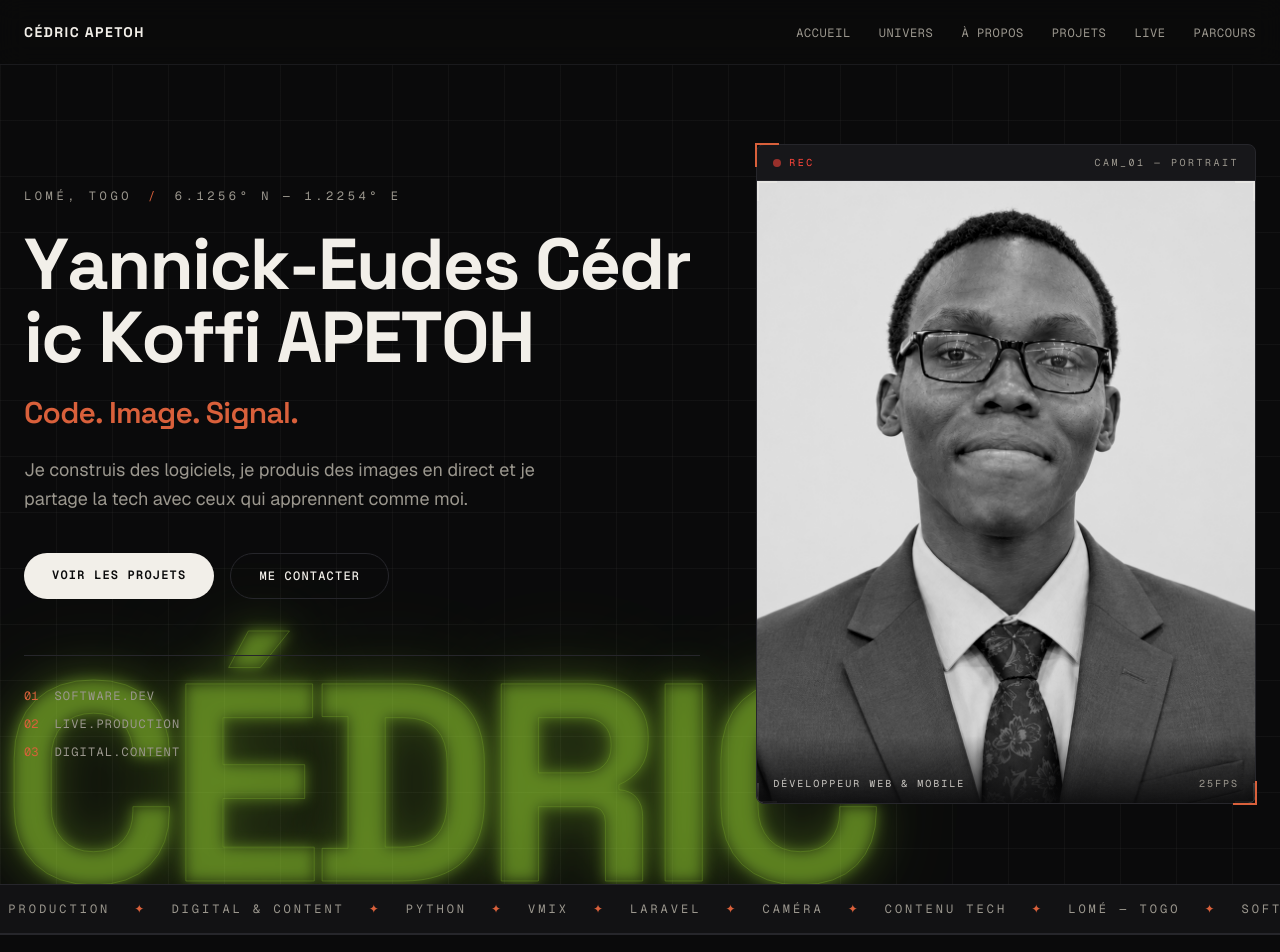
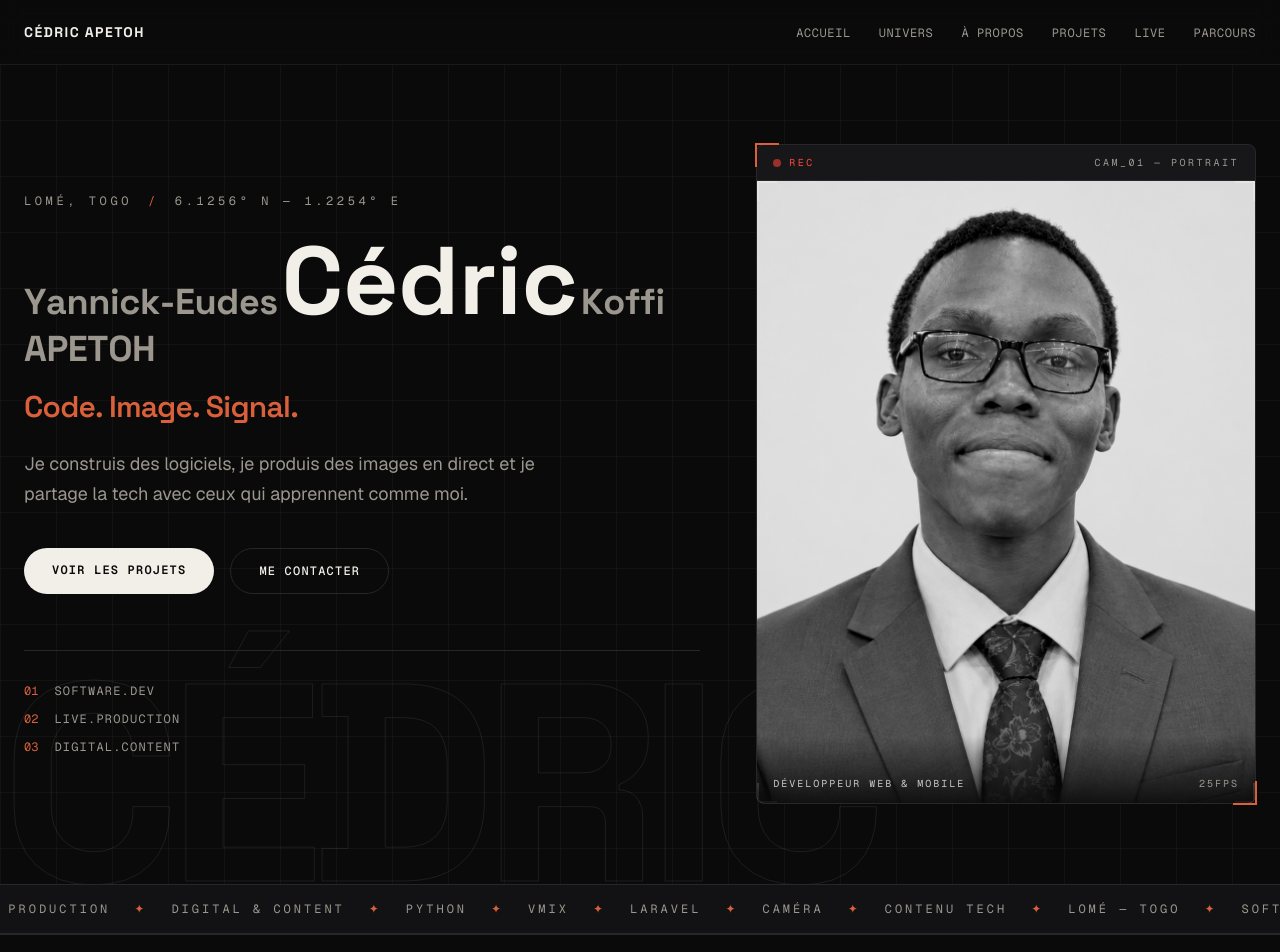
Before and after one commit to Yannickeudes/yannickeudes.github.io, a Next.js app: page / in a window 1280 px wide. Shown: the top 952 px of the page. Built offline with nearby package versions, Linux system fonts and the light colour scheme.

Commit message:
Nom : prénoms réduits, Cédric indivisible ; watermark sobre

```diff
--- a/src/app/globals.css
+++ b/src/app/globals.css
@@ -117,15 +117,6 @@ body {
   color: transparent;
 }
 
-.fluoro {
-  -webkit-text-stroke: 1px rgb(180 255 57 / 0.4);
-  color: rgb(180 255 57 / 0.06);
-  text-shadow:
-    0 0 14px rgb(180 255 57 / 0.7),
-    0 0 45px rgb(180 255 57 / 0.42),
-    0 0 110px rgb(180 255 57 / 0.25);
-}
-
 @media (prefers-reduced-motion: reduce) {
   .reveal {
     opacity: 1;
--- a/src/components/FxName.tsx
+++ b/src/components/FxName.tsx
@@ -10,32 +10,56 @@ export default function FxName({ className = "" }: { className?: string }) {
   const [cedricHover, setCedricHover] = useState(false);
 
   const name = site.name;
+  const words = name.split(" ");
   const cedricStart = name.indexOf(CEDRIC);
   const cedricEnd = cedricStart + CEDRIC.length;
 
+  let letterIndex = 0;
+
   return (
     <span className={className} role="text" aria-label={name}>
-      {name.split("").map((ch, i) => {
-        const isCedric = i >= cedricStart && i < cedricEnd;
+      {words.map((word, wi) => {
+        const isCedricWord = word === CEDRIC;
+        return (
+          <span key={wi}>
+            {wi > 0 ? " " : null}
+            <span
+              className={`inline-block align-baseline ${
+                isCedricWord
+                  ? "text-5xl sm:text-7xl lg:text-8xl"
+                  : "text-xl text-muted sm:text-3xl lg:text-4xl"
+              }`}
+            >
+              {word.split("").map((ch) => {
+                const i = letterIndex++;
+                const isCedricLetter = i >= cedricStart && i < cedricEnd;
 
                 return (
                   <span
                     key={i}
                     aria-hidden="true"
-            className={`inline-block transition-colors duration-200 ${cedricHover ? "fx-split" : ""}`}
+                    className={`inline-block transition-colors duration-200 ${
+                      cedricHover ? "fx-split" : ""
+                    }`}
                     style={
-              !cedricHover && hovered === i ? { color: "#d9603b" } : undefined
+                      !cedricHover && hovered === i
+                        ? { color: "#d9603b" }
+                        : undefined
                     }
                     onMouseEnter={() => {
                       setHovered(i);
-              if (isCedric) setCedricHover(true);
+                      if (isCedricLetter) setCedricHover(true);
                     }}
                     onMouseLeave={() => {
                       setHovered(null);
                       setCedricHover(false);
                     }}
                   >
-            {ch === " " ? "\u00A0" : ch}
+                    {ch}
+                  </span>
+                );
+              })}
+            </span>
           </span>
         );
       })}
--- a/src/components/Hero.tsx
+++ b/src/components/Hero.tsx
@@ -26,7 +26,7 @@ export default function Hero() {
         aria-hidden="true"
         className="pointer-events-none absolute -bottom-10 left-0 font-display text-[22vw] leading-none font-bold tracking-tighter whitespace-nowrap opacity-60 select-none"
       >
-        <span className="fluoro">CÉDRIC</span>
+        <span className="text-outline">CÉDRIC</span>
       </div>
 
       <div className="relative z-10 mx-auto grid w-full max-w-7xl gap-14 px-6 py-20 lg:grid-cols-[1.15fr_0.85fr] lg:items-center">
@@ -37,7 +37,7 @@ export default function Hero() {
               <span className="text-accent">/</span>
               <span>{site.coordinates}</span>
             </p>
-            <h1 className="font-display text-4xl leading-[1.02] font-bold tracking-tight sm:text-6xl lg:text-7xl">
+            <h1 className="font-display font-bold tracking-tight">
               <FxName />
             </h1>
             <p className="font-display mt-5 text-2xl font-semibold tracking-tight text-accent sm:text-3xl">
```
Lines whose indentation alone changed are shown as unchanged.
